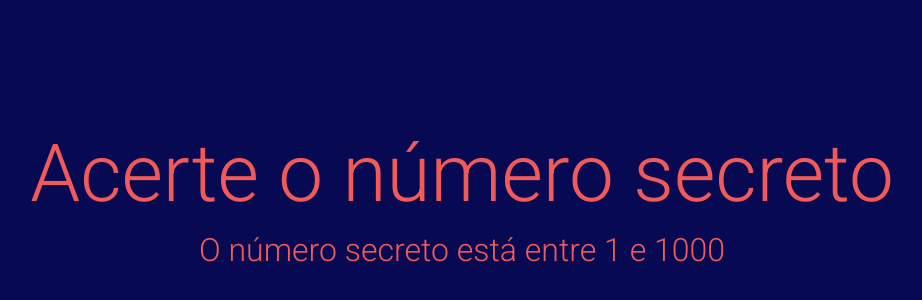
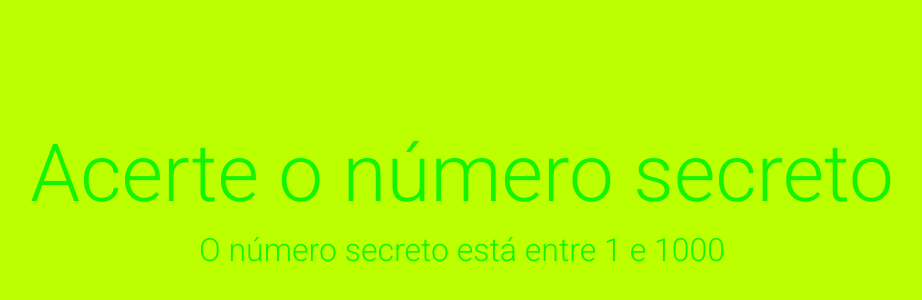
Before and after one commit to jo4o252000/Numero-secreto, a website: page index.html in a window 1280 px wide. Shown: the part 180-480 px from the top of the page, without its empty margins (178-1100 px from the left). Drawn offline with nearby package versions, Linux system fonts and the light colour scheme.

Commit message:
new/dvd modify some colors

```diff
--- a/style.css
+++ b/style.css
@@ -2,8 +2,8 @@
 
 :root{
     --font-family: 'Roboto', sans-serif;
-    --bg-color:#070A52;
-    --primary-color: #F15A59;
+    --bg-color:#bbff00;
+    --primary-color: #14f300;
 }
 
 body{
@@ -46,5 +46,5 @@ h3{
     background-color: var(--primary-color);
     border-radius: 5px;
     margin-top: 20px;
-    color: black;
+    color: rgb(255, 0, 0);
 }
```
